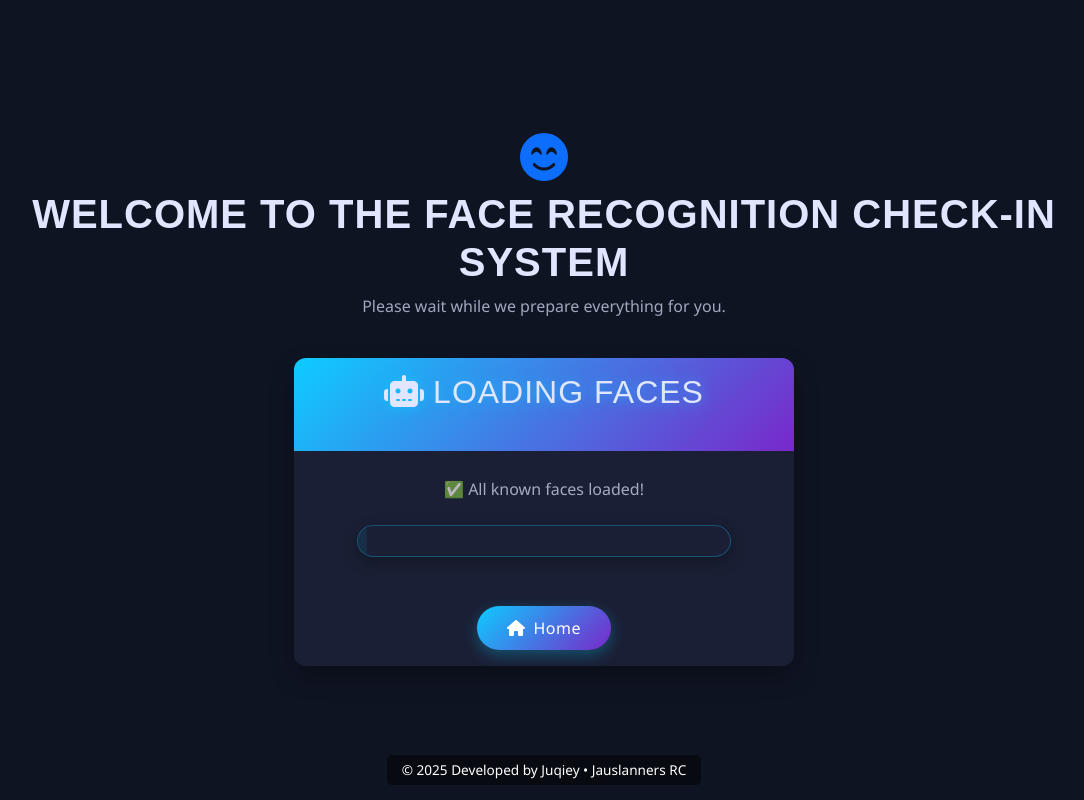
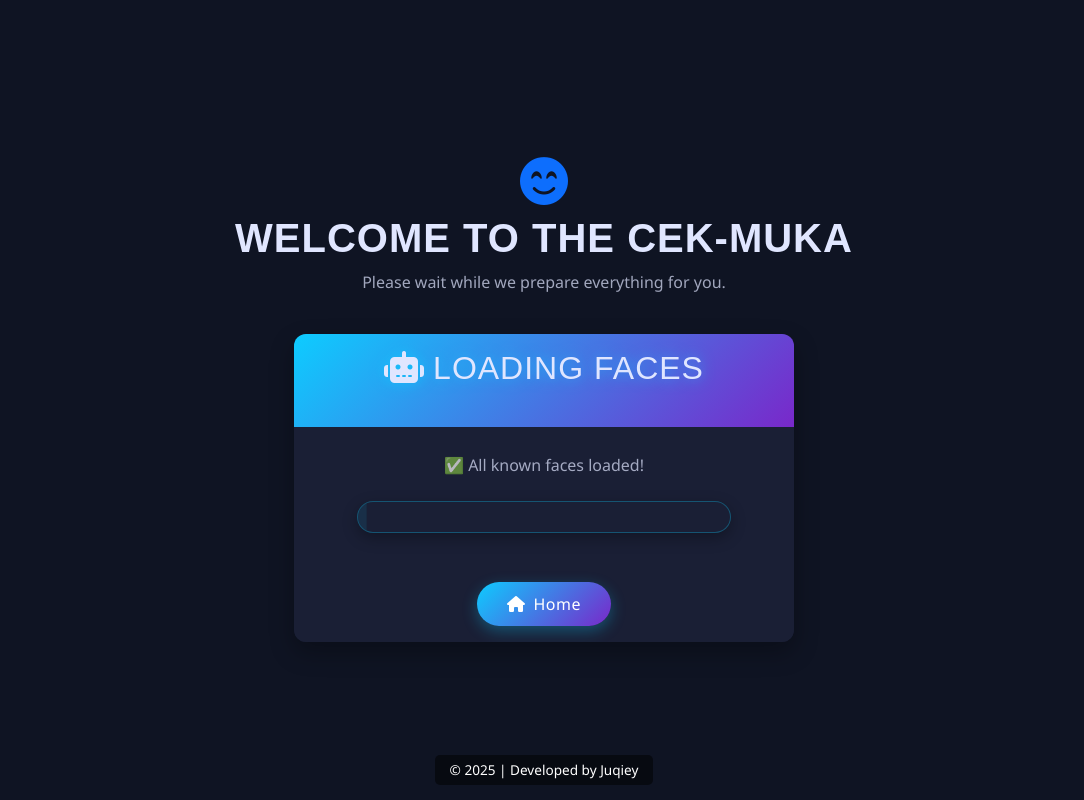
Before and after one commit to juqiey/Face-Recognition-Check-In-System, a Flask app: page / in a window 1280 px wide. Shown: the whole page, without its empty margins (96-1180 px from the left). Run offline with Flask 3, Linux system fonts and the light colour scheme; some libraries are stand-ins or nearby versions; some web fonts are replaced.

Commit message:
updated design

```diff
--- a/templates/loading.html
+++ b/templates/loading.html
@@ -19,7 +19,7 @@
             <div class="mb-2">
                 <i class="fas fa-face-smile-beam fa-3x text-primary fa-bounce"></i>
             </div>
-            <h1 class="display-6 fw-bold">Welcome to the Face Recognition Check-in System</h1>
+            <h1 class="display-6 fw-bold">Welcome to the Cek-Muka</h1>
             <p class="text-muted">Please wait while we prepare everything for you.</p>
         </div>
         <div class="card w-100" style="max-width: 500px;">
@@ -35,6 +35,11 @@
                     <i class="fas fa-home me-2"></i>Home
                 </button>
             </div>
+        </div>
+        <div class="text-center justify-content-center align-items-center d-flex flex-column">
+            <footer>
+                © 2025 | Developed by Juqiey
+            </footer>
         </div>
     </div>
     <script>
@@ -67,10 +72,5 @@
 
         updateProgress();
     </script>
-    <div class="text-center justify-content-center align-items-center d-flex flex-column">
-        <footer>
-            © 2025 Developed by Juqiey • Jauslanners RC
-        </footer>
-    </div>
 </body>
 </html>
```
Also changed, not shown: templates/index.html (+8 -5 lines).
